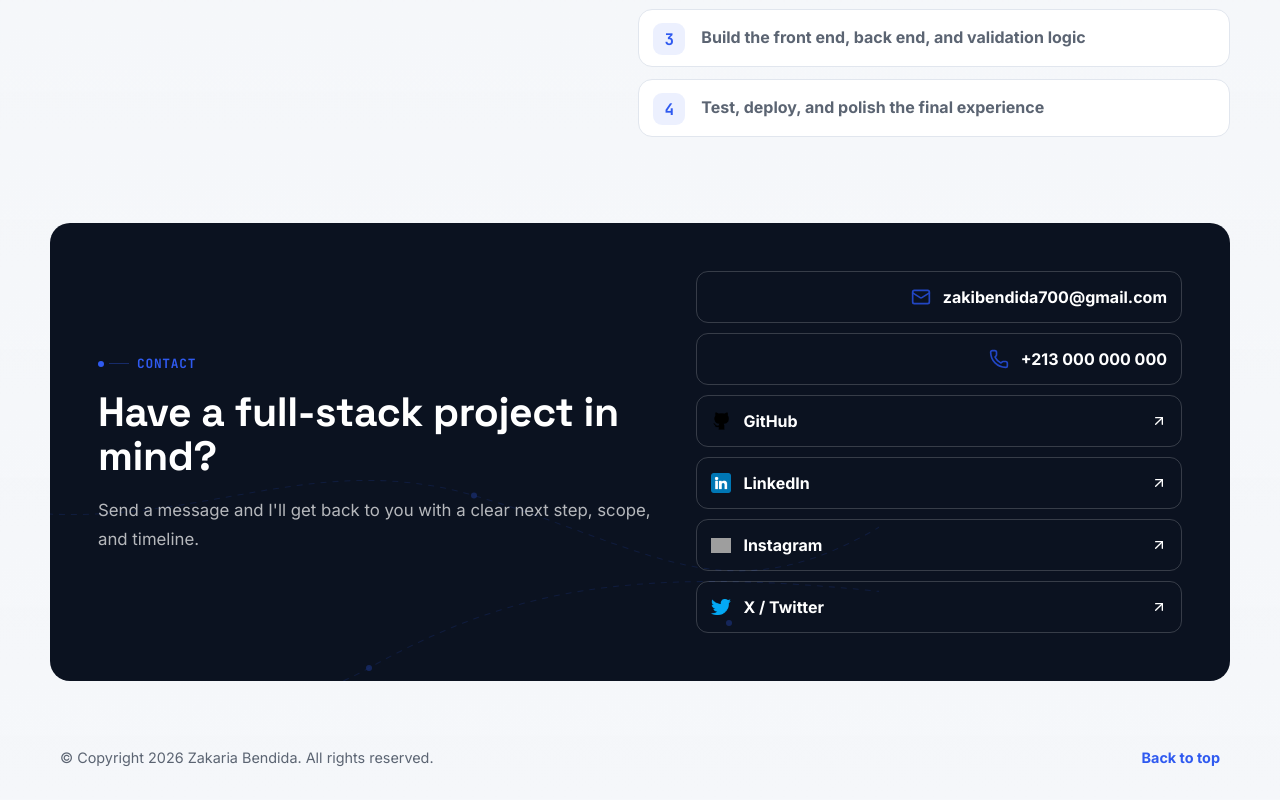
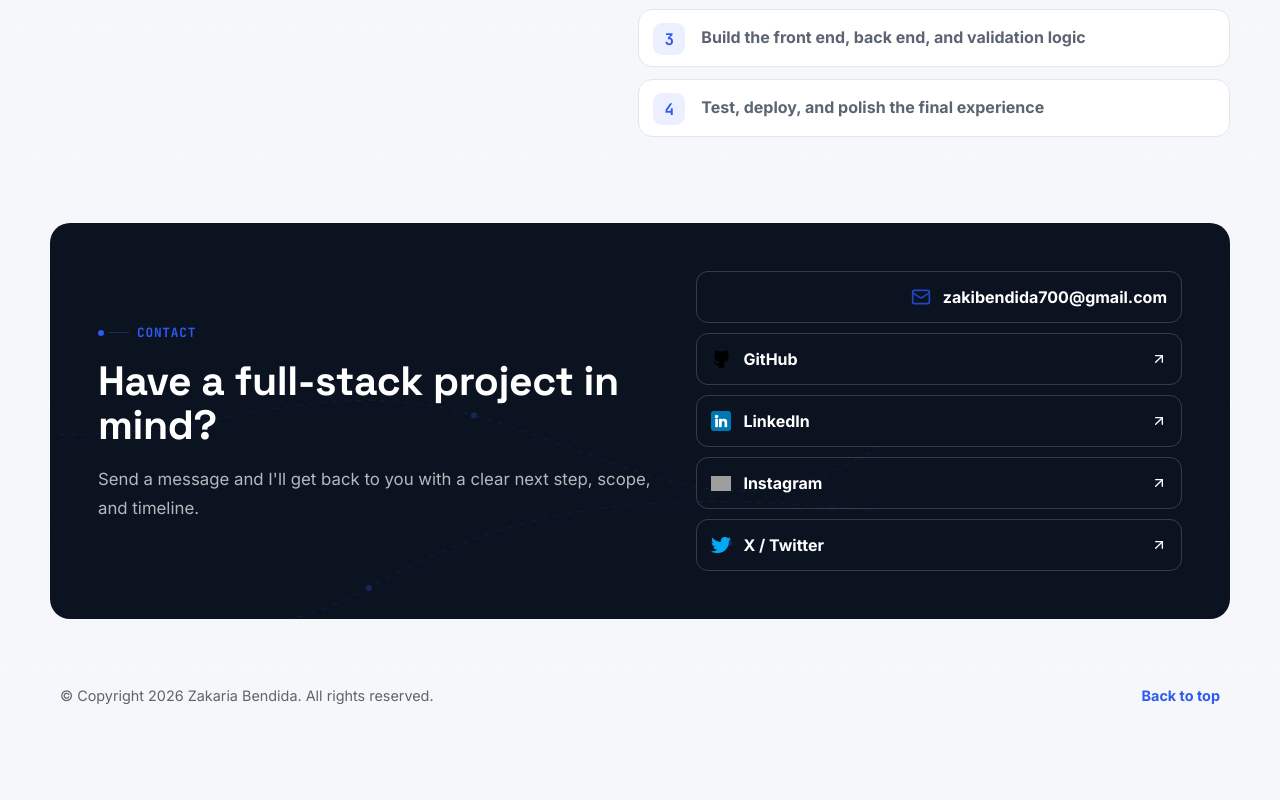
Before and after one commit to Zakaria-Bendida/Portfolio, a React (Vite) app: page / in a window 1280 px wide. Shown: the part 6020-6820 px from the top of the page. After the commit the page ends 6758 px from the top, so only its background shows below. Built offline with nearby package versions, Linux system fonts and the light colour scheme; grey boxes are pictures that could not be loaded.

Commit message:
fix the phone number

```diff
--- a/src/App.jsx
+++ b/src/App.jsx
@@ -638,13 +638,13 @@ function App() {
               <Mail size={20} />
               {profile.email}
             </a>
-            <a
+            {/* <a
               href={`tel:${profile.phone.replaceAll(" ", "")}`}
               className="contact-link"
             >
               <Phone size={20} />
               {profile.phone}
-            </a>
+            </a> */}
             <a href={profile.socials.github} className="contact-link">
               <SocialIcon name="github" FallbackIcon={Github} size={20} />
               GitHub
--- a/src/profile.js
+++ b/src/profile.js
@@ -3,7 +3,7 @@ export const profile = {
   role: "Full-Stack Developer",
   location: "Algeria",
   email: "zakibendida700@gmail.com",
-  phone: "+213 000 000 000",
+  // phone: "+213 000 000 000",
   photo: "/zaki.png",
   photoAlt: "Portrait of Zakaria Bendida",
   availability: "Information Systems Engineering student",
```
